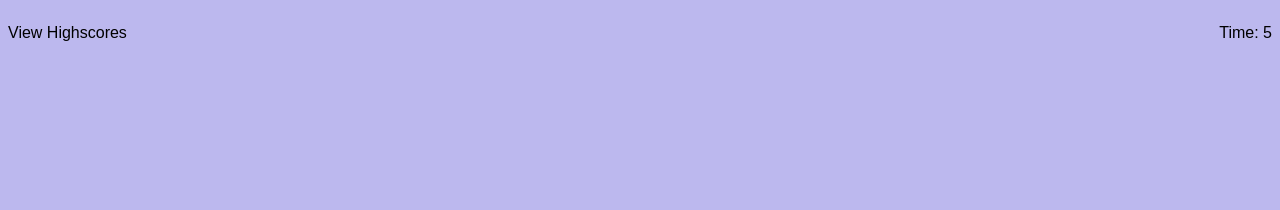
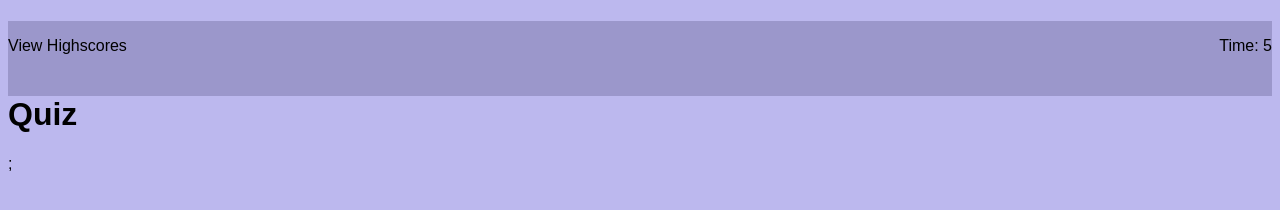
Before and after one commit to jack123abc4/Code-Quiz, a plain HTML site: page index.html in a window 1280 px wide. Drawn offline with Linux system fonts and the light colour scheme.

Commit message:
fixed header

```diff
--- a/Assets/css/style.css
+++ b/Assets/css/style.css
@@ -1,13 +1,29 @@
 header,
 body {
     font-family: Arial, Helvetica, sans-serif;
+}
+
+header {
+    background-color:rgba(154, 150, 201, 0.945);
+}
+
+body {
     background-color: rgba(185, 180, 238, 0.945);
 }
 
 .header-block{
-    display: inline;
+    display: block;
     width:50%;
     height:75px;
+    background-color:rgba(154, 150, 201, 0.945);
+}
+
+.float-left{
+    float: left;
+}
+
+.float-right {
+    float: right;
 }
 
 #hiscores {
--- a/index.html
+++ b/index.html
@@ -8,15 +8,16 @@
     <title>Document</title>
 </head>
 <header>
-    <div class="header-block">
+    <div class="header-block float-left">
         <p id="hiscores">View Highscores</p>
     </div>
-    <div class="header-block">
+    <div class="header-block float-right">
         <p id="timer">Time: <span></span></p>
     </div>
 
 </header>
 <body>
+    <h1>Quiz</h1>;
     <script src="./Assets/js/script.js"></script>
 </body>
 </html>
```
